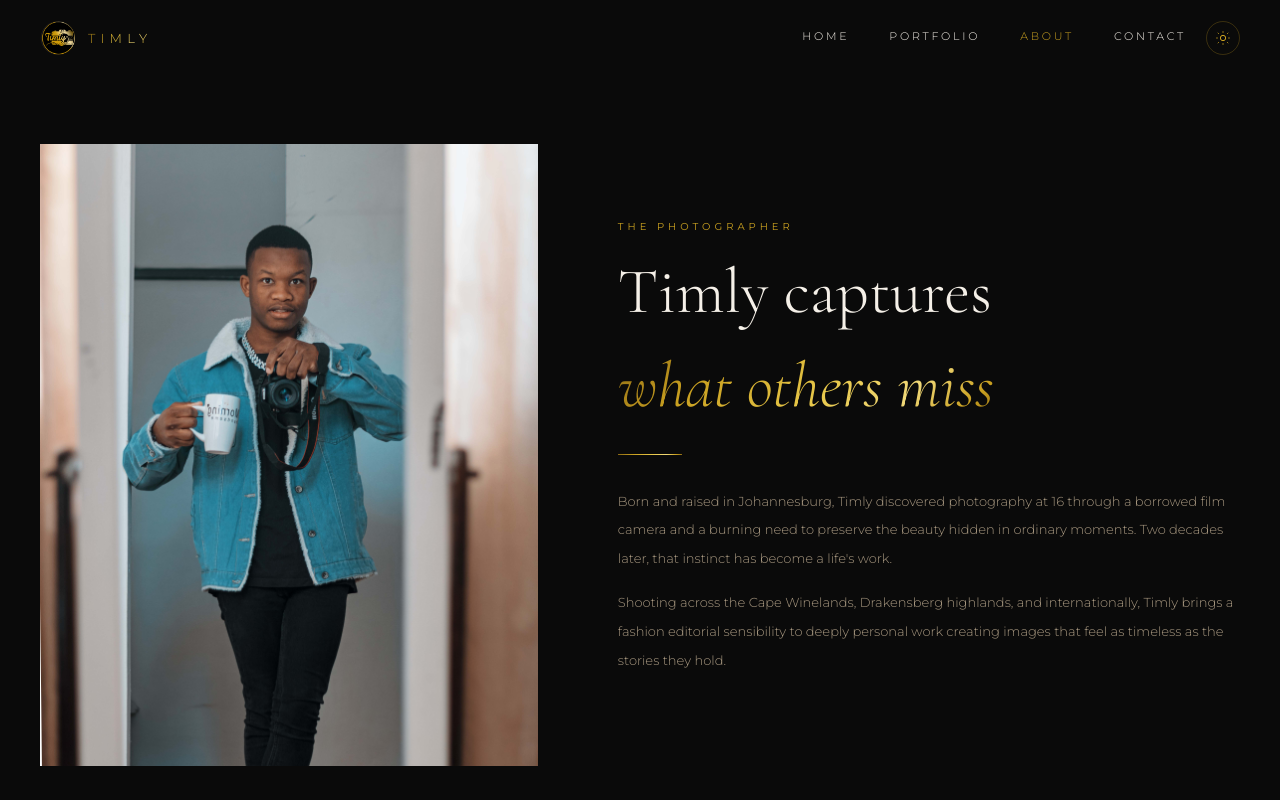
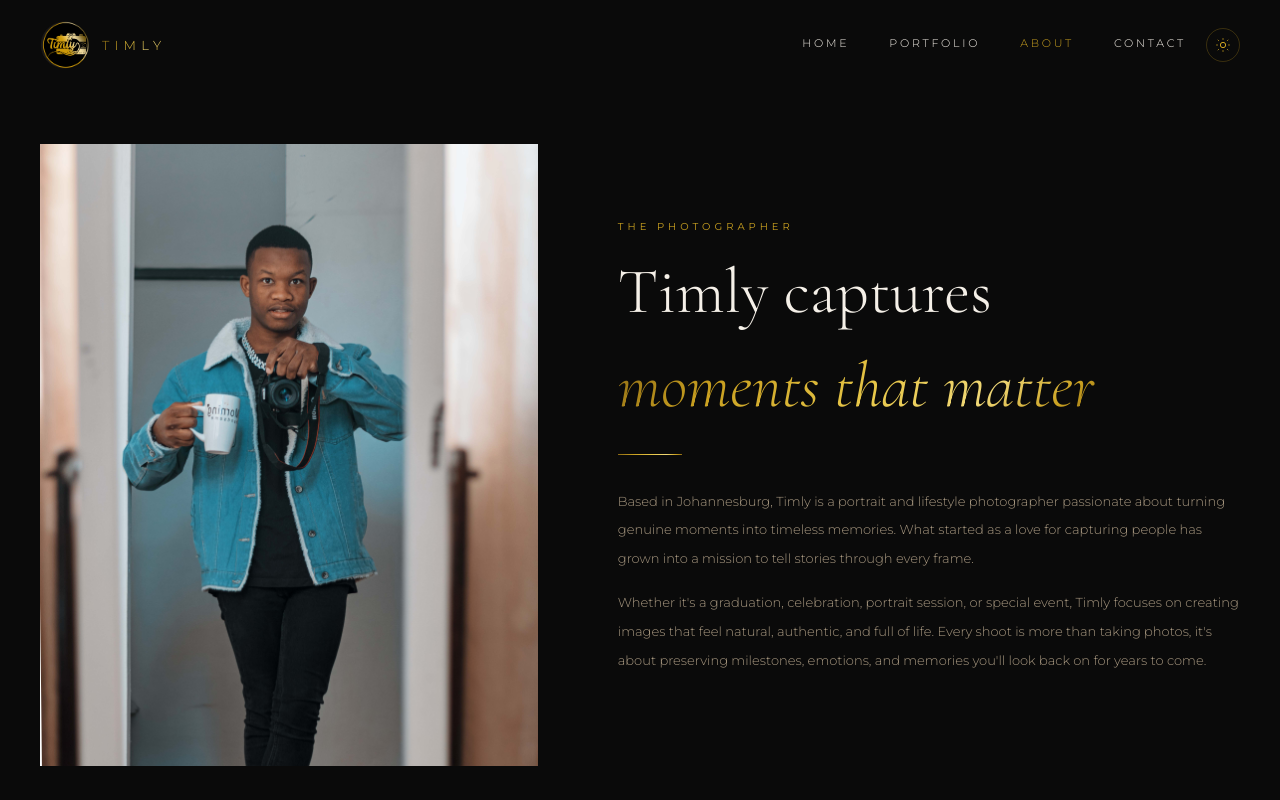
Before and after one commit to Timly2313/TimlyPhotography, a plain HTML site: page site/about.html in a window 1280 px wide. Shown: the top 800 px of the page. Drawn offline with nearby package versions, Linux system fonts and the light colour scheme; a web font is replaced by a local one.

Commit message:
styles changes

```diff
--- a/site/about.html
+++ b/site/about.html
@@ -64,10 +64,25 @@
       <div data-reveal style="transition-delay:0.15s">
         <div class="eyebrow" style="margin-bottom:24px">The Photographer</div>
         <h1 class="about-title">Timly captures</h1>
-        <h2 class="about-title about-title--gold"><span class="gold-text italic">what others miss</span></h2>
+        <h2 class="about-title about-title--gold">
+          <span class="gold-text italic">moments that matter</span>
+        </h2>
         <div class="gold-line" style="width:64px;margin-bottom:32px"></div>
-        <p class="about-body">Born and raised in Johannesburg, Timly discovered photography at 16 through a borrowed film camera and a burning need to preserve the beauty hidden in ordinary moments. Two decades later, that instinct has become a life's work.</p>
-        <p class="about-body">Shooting across the Cape Winelands, Drakensberg highlands, and internationally, Timly brings a fashion editorial sensibility to deeply personal work  creating images that feel as timeless as the stories they hold.</p>
+
+        <p class="about-body">
+          Based in Johannesburg, Timly is a portrait and lifestyle photographer
+          passionate about turning genuine moments into timeless memories. What
+          started as a love for capturing people has grown into a mission to tell
+          stories through every frame.
+        </p>
+
+        <p class="about-body">
+          Whether it's a graduation, celebration, portrait session, or special
+          event, Timly focuses on creating images that feel natural, authentic,
+          and full of life. Every shoot is more than taking photos, it's about
+          preserving milestones, emotions, and memories you'll look back on for
+          years to come.
+        </p>
       </div>
     </div>
   </div>
--- a/site/css/style.css
+++ b/site/css/style.css
@@ -246,7 +246,7 @@ ul { list-style: none; margin: 0; padding: 0; }
 .nav .container { display: flex; align-items: center; justify-content: space-between; }
 .nav__logo { display: flex; align-items: center; gap: 12px; text-decoration: none; }
 .nav__logo-ring {
-  width: 36px; height: 36px; border-radius: 50%; flex-shrink: 0;
+  width: 50px; height: 50px; border-radius: 50%; flex-shrink: 0;
   display: flex; align-items: center; justify-content: center;
   overflow: hidden;
 }
@@ -483,8 +483,8 @@ ul { list-style: none; margin: 0; padding: 0; }
 .service-card:hover img { transform: scale(1.0); }
 .service-card::after { content: ''; position: absolute; inset: 0; background: linear-gradient(to top, rgba(10,10,10,0.88) 0%, transparent 55%); }
 .service-card__body { position: absolute; bottom: 0; left: 0; right: 0; padding: 28px; z-index: 2; }
-.service-card__title { font-family: var(--font-display); font-weight: 300; font-size: 28px; font-style: italic; color: var(--text-primary); margin-bottom: 6px; }
-.service-card__desc { font-family: var(--font-body); font-weight: 300; font-size: 11px; color: var(--text-secondary); line-height: 1.7; }
+.service-card__title { font-family: var(--font-display); font-weight: 300; font-size: 28px; font-style: italic; color: var(--pastel-gold); margin-bottom: 6px; }
+.service-card__desc { font-family: var(--font-body); font-weight: 300; font-size: 11px; color: var(--pastel-taupe); line-height: 1.7; }
 .service-card__cta {
   display: flex; align-items: center; gap: 8px; margin-top: 20px;
   font-family: var(--font-body); font-weight: 400; font-size: 10px; letter-spacing: 0.2em; color: var(--gold-mid);
```
Also changed, not shown: site/index.html (+10 -7 lines).
